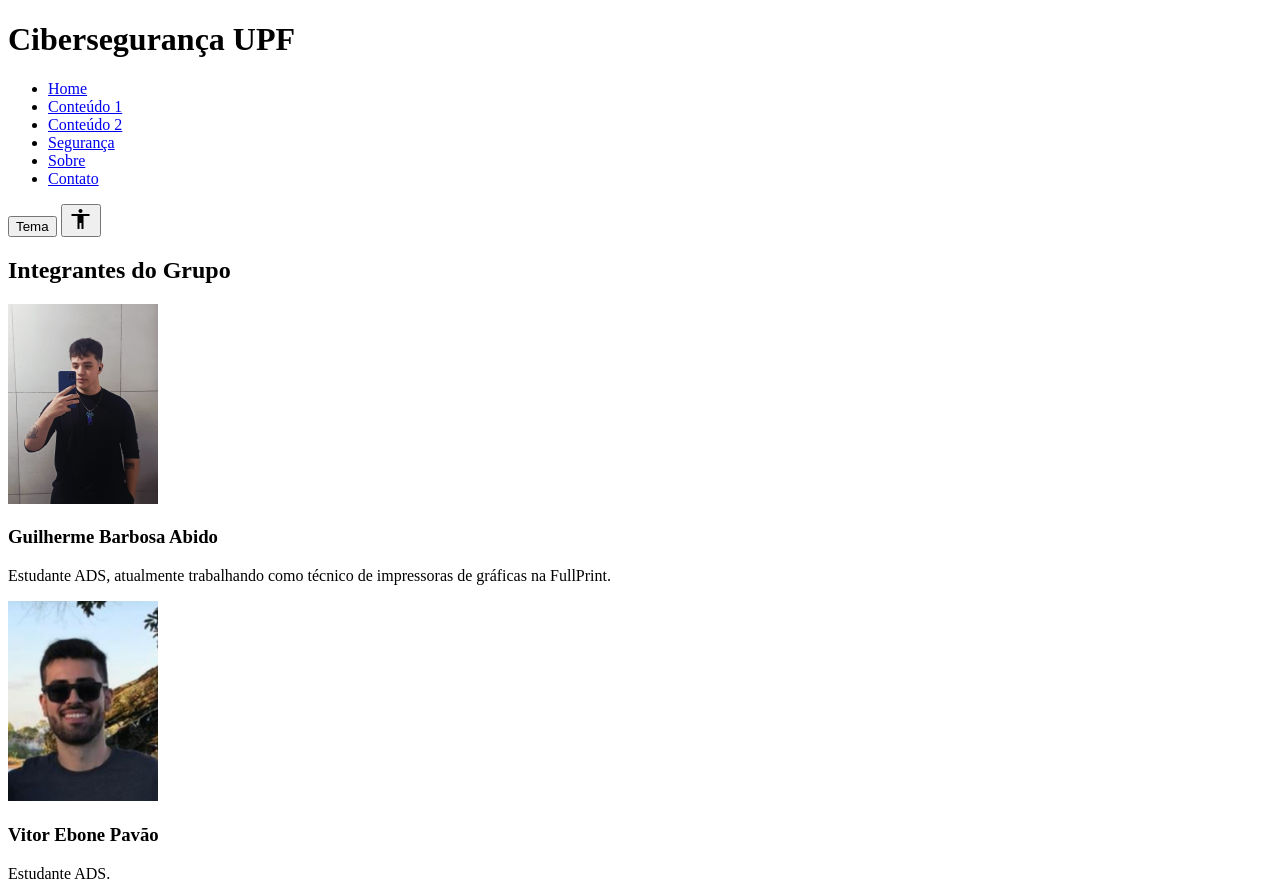
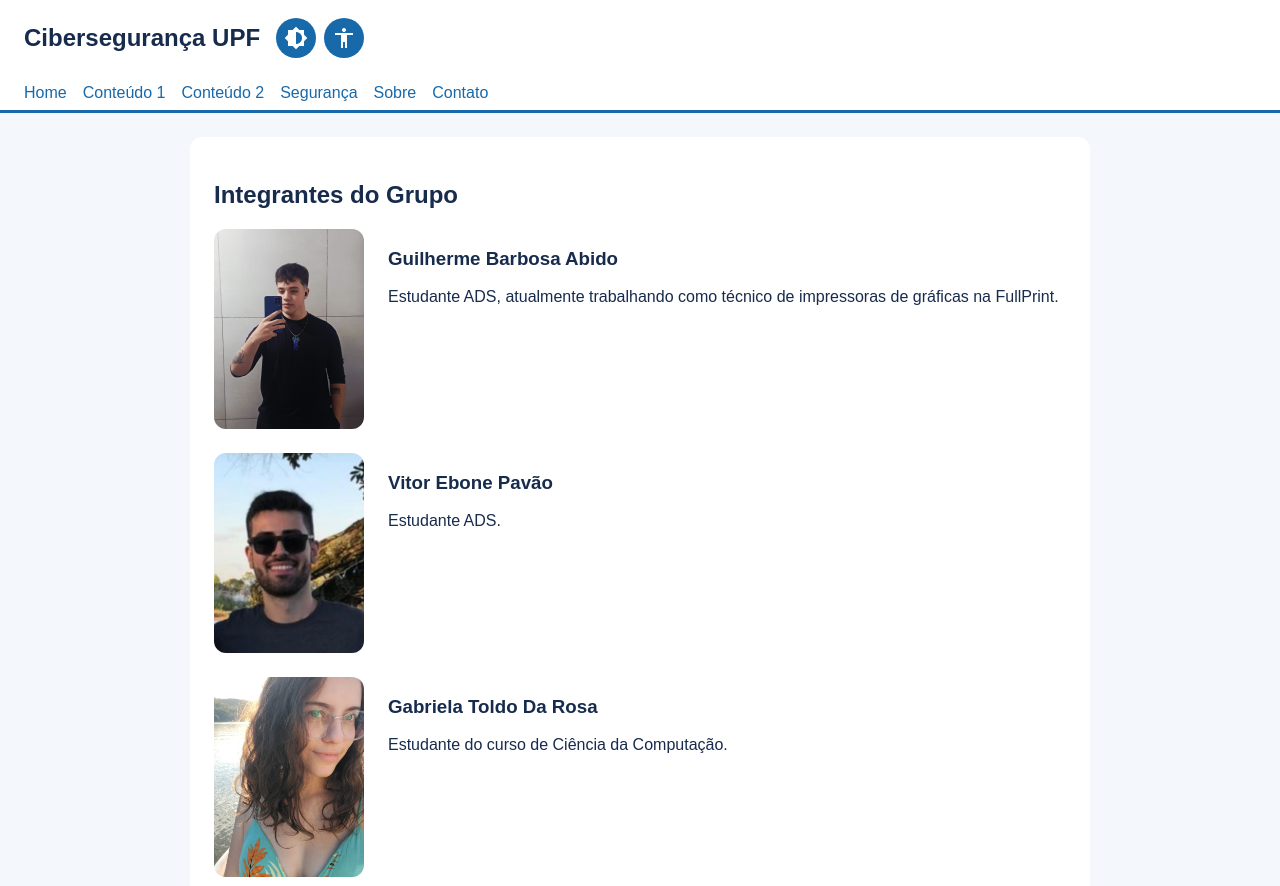
Before and after one commit to Abido021-stack/Trabalho_Ciber_Seguran-a, a plain HTML site: page sobre.html in a window 1280 px wide. Shown: the top 886 px of the page. Drawn offline with Linux system fonts and the light colour scheme; a web font is replaced by a local one.

Commit message:
Adiciona o CSS do site, tema escuro e acessibilidade
- Cria o style.css com variáveis de cor, fonte Google Sans e layout do cabeçalho, menu, cards, formulário e rodapé
- Adiciona o tema escuro
- Cria o script.js com o botão de tema e o controle de tamanho da fonte (80% a 150%), salvando a escolha no localStorage
- Move os botões para o lado do título, com o menu na linha de baixo, e usa ícone no botão de tema
- Mostra os integrantes com a foto ao lado do texto
- Remove os br do formulário e o tamanho fixo das fotos no HTML

```diff
--- a/css/style.css
+++ b/css/style.css
@@ -0,0 +1,156 @@
+:root {
+    --background-color: #f4f7fb;
+    --primary-color: #1769aa;
+    --card-background: #ffffff;
+    --button-text: #ffffff;
+    --main-text: #172b4d;
+}
+
+body {
+    font-family: "Google Sans", sans-serif;
+    background-color: var(--background-color);
+    color: var(--main-text);
+    margin: 0px;
+}
+
+header {
+    display: flex;
+    flex-wrap: wrap;
+    align-items: center;
+    gap: 16px;
+    padding: 8px 24px;
+    background-color: var(--card-background);
+    border-bottom: 3px solid var(--primary-color);
+}
+
+header h1 {
+    font-size: 1.5em;
+}
+
+nav {
+    width: 100%;
+}
+
+nav ul {
+    display: flex;
+    flex-wrap: wrap;
+    gap: 16px;
+    list-style: none;
+    margin: 0;
+    padding: 0;
+}
+
+nav a {
+    color: var(--primary-color);
+    text-decoration: none;
+}
+
+nav a:hover {
+    text-decoration: underline;
+}
+
+.controls {
+    display: flex;
+    gap: 8px;
+    align-items: center;
+}
+
+main {
+    max-width: 900px;
+    margin: 0 auto;
+    padding: 24px;
+}
+
+.card {
+    background-color: var(--card-background);
+    padding: 24px;
+    border-radius: 12px;
+    margin-bottom: 24px;
+}
+
+footer {
+    text-align: center;
+    padding: 16px;
+}
+
+button,
+input,
+textarea {
+    font: inherit;
+    padding: 8px 16px;
+    border-radius: 8px;
+}
+
+button {
+    background-color: var(--primary-color);
+    color: var(--button-text);
+    border: none;
+    white-space: nowrap;
+    cursor: pointer;
+}
+
+button:hover {
+    opacity: 0.8;
+}
+
+.controls button {
+    width: 40px;
+    height: 40px;
+    padding: 0;
+    border-radius: 50%;
+}
+
+.material-icons {
+    display: block;
+}
+
+input,
+textarea {
+    width: 100%;
+    box-sizing: border-box;
+    border: 1px solid var(--primary-color);
+    background-color: var(--background-color);
+    color: var(--main-text);
+}
+
+#contact-form {
+    display: flex;
+    flex-direction: column;
+    gap: 16px;
+}
+
+.password-box {
+    display: flex;
+    gap: 8px;
+}
+
+.team-grid {
+    display: flex;
+    flex-direction: column;
+    gap: 24px;
+}
+
+.team-member {
+    display: flex;
+    flex-wrap: wrap;
+    gap: 24px;
+}
+
+.team-info {
+    flex: 1 1 240px;
+}
+
+.team-member img {
+    width: 150px;
+    height: 200px;
+    object-fit: cover;
+    border-radius: 12px;
+}
+
+.dark-theme {
+    --background-color: #0b1220;
+    --primary-color: #38bdf8;
+    --card-background: #172438;
+    --button-text: #0b1220;
+    --main-text: #e2eaf5;
+}
--- a/js/script.js
+++ b/js/script.js
@@ -0,0 +1,42 @@
+const themeToggle = document.getElementById("theme-toggle");
+const fontToggle = document.getElementById("font-toggle");
+const fontPanel = document.getElementById("font-panel");
+const fontDecrease = document.getElementById("font-decrease");
+const fontIncrease = document.getElementById("font-increase");
+const fontValue = document.getElementById("font-value");
+
+let fontSize = Number(localStorage.getItem("font-size")) || 100;
+
+function changeFontSize(amount) {
+    const newSize = fontSize + amount;
+
+    if (newSize >= 80 && newSize <= 150) {
+        fontSize = newSize;
+        document.body.style.fontSize = fontSize + "%";
+        fontValue.textContent = fontSize + "%";
+        localStorage.setItem("font-size", fontSize);
+    }
+}
+
+if (localStorage.getItem("dark-theme") === "true") {
+    document.body.classList.add("dark-theme");
+}
+
+changeFontSize(0);
+
+themeToggle.addEventListener("click", function () {
+    const isDark = document.body.classList.toggle("dark-theme");
+    localStorage.setItem("dark-theme", isDark);
+});
+
+fontToggle.addEventListener("click", function () {
+    fontPanel.hidden = !fontPanel.hidden;
+});
+
+fontDecrease.addEventListener("click", function () {
+    changeFontSize(-10);
+});
+
+fontIncrease.addEventListener("click", function () {
+    changeFontSize(10);
+});
--- a/sobre.html
+++ b/sobre.html
@@ -13,6 +13,19 @@
 <body>
     <header>
         <h1>Cibersegurança UPF</h1>
+        <div class="controls">
+            <button id="theme-toggle" title="Tema">
+                <span class="material-icons">brightness_6</span>
+            </button>
+            <button id="font-toggle" title="Acessibilidade">
+                <span class="material-icons">accessibility</span>
+            </button>
+            <div id="font-panel" hidden>
+                <button id="font-decrease" title="Diminuir fonte">A-</button>
+                <span id="font-value">100%</span>
+                <button id="font-increase" title="Aumentar fonte">A+</button>
+            </div>
+        </div>
         <nav>
             <ul>
                 <li><a href="index.html">Home</a></li>
@@ -23,12 +36,6 @@
                 <li><a href="contato.html">Contato</a></li>
             </ul>
         </nav>
-        <div class="controls">
-            <button id="theme-toggle">Tema</button>
-            <button id="font-toggle" title="Acessibilidade">
-                <span class="material-icons">accessibility</span>
-            </button>
-        </div>
     </header>
 
     <main>
@@ -36,19 +43,25 @@
             <h2>Integrantes do Grupo</h2>
             <div class="team-grid">
                 <div class="team-member">
-                    <img height="200" width="150" src="assets/img-guilherme.jpeg" alt="Foto de Guilherme Barbosa Abido">
+                    <img src="assets/img-guilherme.jpeg" alt="Foto de Guilherme Barbosa Abido">
+                    <div class="team-info">
                         <h3>Guilherme Barbosa Abido</h3>
                         <p>Estudante ADS, atualmente trabalhando como técnico de impressoras de gráficas na FullPrint.</p>
                     </div>
+                </div>
                 <div class="team-member">
-                    <img height="200" width="150" src="assets/img-vitor.jpeg" alt="Foto de Vitor Ebone Pavão">
+                    <img src="assets/img-vitor.jpeg" alt="Foto de Vitor Ebone Pavão">
+                    <div class="team-info">
                         <h3>Vitor Ebone Pavão</h3>
                         <p>Estudante ADS.</p>
                     </div>
+                </div>
                 <div class="team-member">
-                    <img height="200" width="150" src="assets/img-gabriela.jpeg" alt="Foto de Gabriela Toldo Da Rosa">
+                    <img src="assets/img-gabriela.jpeg" alt="Foto de Gabriela Toldo Da Rosa">
+                    <div class="team-info">
                         <h3>Gabriela Toldo Da Rosa</h3>
                         <p>Estudante do curso de Ciência da Computação.</p>
+                    </div>
                 </div>
             </div>
         </section>
```
Also changed, not shown: contato.html (+17 -14 lines), content1.html (+13 -6 lines), content2.html (+13 -6 lines), index.html (+13 -6 lines), seguranca.html (+13 -6 lines). Lines whose indentation alone changed are shown as unchanged.
